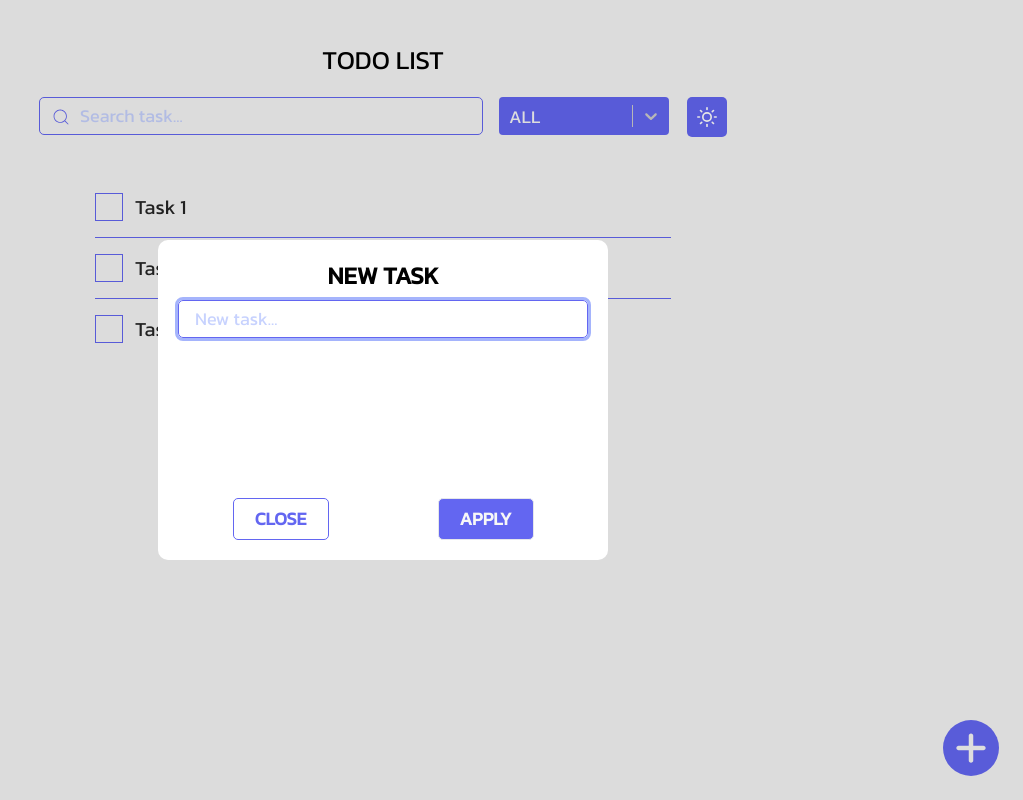
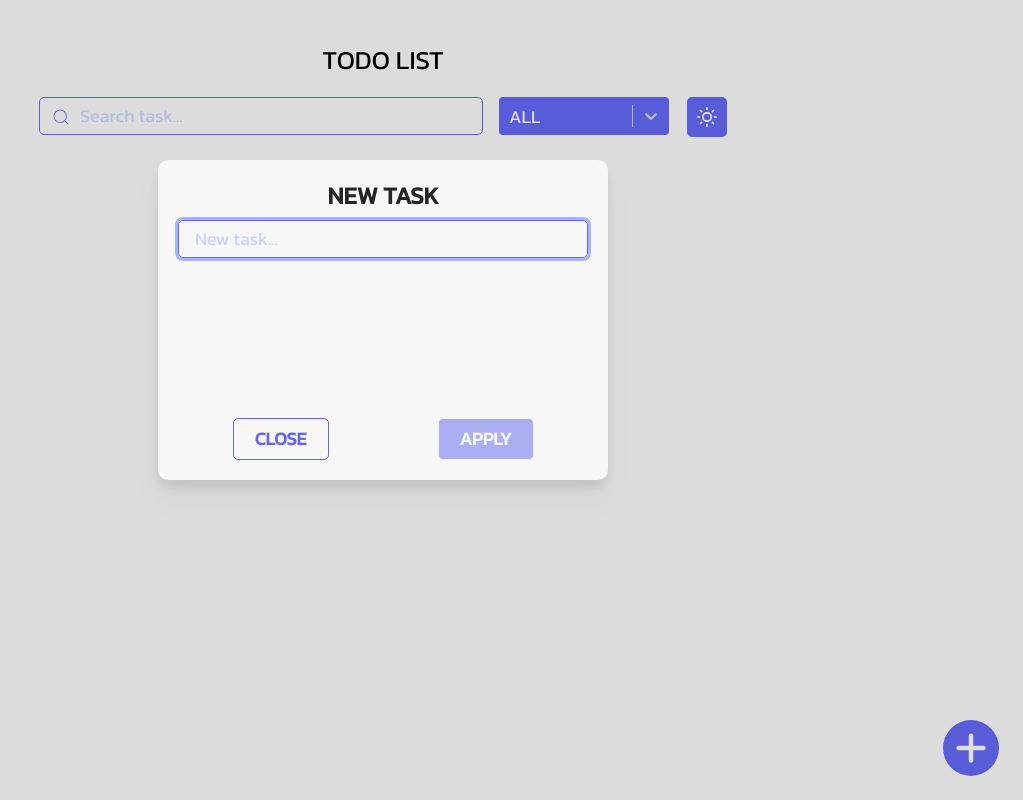
Before and after one commit to skyzerx777/ToDo-react, a React (Vite) app: page / in a window 1280 px wide. Both pictures are taken after a click on the button 1228 px from the left and 748 px from the top of the page. Shown: the whole page, without its empty margins (257-1280 px from the left). Built offline with nearby package versions, Linux system fonts and the light colour scheme.

Commit message:
adding tasks

```diff
--- a/src/App.tsx
+++ b/src/App.tsx
@@ -1,30 +1,49 @@
-import { createContext, useState } from 'react';
+import { createContext, useEffect, useState } from 'react';
 import { Helmet } from 'react-helmet';
 import './App.css';
 import AddTaskButton from './components/AddTaskButton';
 import Content from './components/Content';
 import Modal from './components/Modal';
 import SearchInput from './components/SearchInput';
-
-type ThemeContextType = {
-	theme: string;
-	setTheme: (theme: string) => void;
-};
+import { ThemeContextType } from './types/themeContext';
 
 export const ThemeContext = createContext<ThemeContextType>(
 	{} as ThemeContextType
 );
 
+export const TasksContext = createContext({});
+
 function App() {
 	const [theme, setTheme] = useState<string>('light');
 	const [isModalOpen, setIsModalOpen] = useState<boolean>(false);
+	const [tasks, setTasks] = useState([]);
 
-	const openModal = () => {
-		setIsModalOpen(true);
+	const saveData = () => {
+		if (tasks.length !== 0) {
+			localStorage.setItem('tasks', JSON.stringify(tasks));
+		}
 	};
+
+	const loadData = () => {
+		if (localStorage.getItem('tasks')) {
+			setTasks(Array.from(JSON.parse(localStorage.getItem('tasks'))));
+		}
+	};
+
+	useEffect(() => {
+		loadData();
+	}, []);
+
+	useEffect(() => {
+		window.addEventListener('beforeunload', saveData);
+		return () => {
+			window.removeEventListener('beforeunload', saveData);
+		};
+	}, [tasks]);
 
 	return (
 		<ThemeContext.Provider value={{ theme, setTheme }}>
+			<TasksContext.Provider value={{ tasks, setTasks }}>
 				<Helmet>
 					<style>
 						{`body{background-color: ${
@@ -41,10 +60,14 @@ function App() {
 						Todo list
 					</h1>
 					<SearchInput />
-				<AddTaskButton onClick={openModal} />
-				<Modal opened={isModalOpen} closeModal={() => setIsModalOpen(false)} />
+					<AddTaskButton onClick={() => setIsModalOpen(true)} />
+					<Modal
+						isModalOpen={isModalOpen}
+						closeModal={() => setIsModalOpen(false)}
+					/>
 				</header>
 				<Content />
+			</TasksContext.Provider>
 		</ThemeContext.Provider>
 	);
 }
--- a/src/components/ApplyButton.tsx
+++ b/src/components/ApplyButton.tsx
@@ -1,6 +1,30 @@
-export default function ApplyButton({ children }) {
+import { useContext, useEffect, useState } from 'react';
+import { TasksContext } from '../App';
+
+export default function ApplyButton({ children, inputValue, closeModal }) {
+	const { tasks, setTasks } = useContext(TasksContext);
+	const [buttonIsOn, setButtonIsOn] = useState(false);
+
+	useEffect(() => {
+		if (inputValue !== '') {
+			setButtonIsOn(true);
+		} else {
+			setButtonIsOn(false);
+		}
+	}, [inputValue]);
+
 	return (
-		<button className='w-24 text-lg leading- p-1 bg-indigo-500 text-[#f7f7f7] border uppercase font-bold rounded-[5px] hover:bg-indigo-600 transition-colors duration-300'>
+		<button
+			onClick={() => {
+				setTasks([
+					...tasks,
+					{ id: tasks.length, value: inputValue, isChecked: false },
+				]);
+				closeModal();
+			}}
+			disabled={buttonIsOn ? false : true}
+			className='w-24 text-lg leading- p-1 bg-indigo-500 text-[#f7f7f7] border uppercase font-bold rounded-[5px] hover:bg-indigo-600 transition-[background-color, opacity] duration-300 disabled:hover:bg-indigo-500 disabled:opacity-50'
+		>
 			{children}
 		</button>
 	);
--- a/src/components/CategorySelect.tsx
+++ b/src/components/CategorySelect.tsx
@@ -1,6 +1,6 @@
 import { useRef, useState } from 'react';
 import Select, { GroupBase, StylesConfig } from 'react-select';
-import { CategoryType } from '../types/CategoryType';
+import { CategoryType } from '../types/category';
 
 const options: CategoryType[] = [
 	{
--- a/src/components/Modal.tsx
+++ b/src/components/Modal.tsx
@@ -1,34 +1,47 @@
-import { useContext, useEffect, useRef } from 'react';
+import { useContext, useEffect, useRef, useState } from 'react';
 import { createPortal } from 'react-dom';
 import { ThemeContext } from '../App';
 import ApplyButton from './ApplyButton';
 import CloseModalButton from './CloseModalButton';
 import TaskInput from './TaskInput';
 
-export default function Modal({ opened, closeModal }) {
+export default function Modal({ isModalOpen, closeModal }) {
 	const modalRef = useRef();
 	const { theme } = useContext(ThemeContext);
+	const [inputValue, setInputValue] = useState<string>('');
 
 	useEffect(() => {
-		if (opened) {
+		if (isModalOpen) {
 			modalRef.current.showModal();
 		} else {
 			modalRef.current.close();
 		}
-	}, [opened]);
+	}, [isModalOpen]);
 
 	return createPortal(
 		<dialog
 			ref={modalRef}
 			onCancel={event => event.preventDefault()}
-			className='w-[450px] h-80 p-5 rounded-[10px]'
+			className={`w-[450px] h-80 p-5 rounded-[10px] absolute -top-[20%] drop-shadow-xl ${
+				theme === 'light'
+					? 'bg-[#f7f7f7]'
+					: 'bg-[#252525] border border-[#f7f7f7]'
+			}`}
 		>
 			<div className='flex flex-col h-full gap-y-2'>
-				<h2 className='uppercase font-bold text-center text-2xl'>New Task</h2>
-				<TaskInput />
+				<h2
+					className={`uppercase font-bold text-center text-2xl ${
+						theme === 'light' ? 'text-[#252525]' : 'text-[#f7f7f7]'
+					}`}
+				>
+					New Task
+				</h2>
+				<TaskInput setInputValue={setInputValue} isModalOpen={isModalOpen} />
 				<div className='flex justify-around mt-auto'>
 					<CloseModalButton closeModal={closeModal}>Close</CloseModalButton>
-					<ApplyButton>Apply</ApplyButton>
+					<ApplyButton inputValue={inputValue} closeModal={closeModal}>
+						Apply
+					</ApplyButton>
 				</div>
 			</div>
 		</dialog>,
--- /dev/null
+++ b/src/components/RemoveTaskButton.tsx
@@ -0,0 +1,3 @@
+export default function RemoveTaskButton() {
+	return <div>RemoveTask</div>;
+}
--- a/src/components/Task.tsx
+++ b/src/components/Task.tsx
@@ -1,23 +1,36 @@
-import { useContext, useState } from 'react';
+import { useContext } from 'react';
 import { FaCheck } from 'react-icons/fa';
-import { ThemeContext } from '../App';
+import { TasksContext, ThemeContext } from '../App';
 
-export default function Task({ children }: { children: string }) {
+export default function Task({ children, checked, taskIndex }) {
 	const { theme } = useContext(ThemeContext);
-	const [isChecked, setIsChecked] = useState<boolean>(false);
+	const { tasks, setTasks } = useContext(TasksContext);
+
+	const setCheck = () => {
+		setTasks(
+			tasks.map((item, index) => {
+				if (index === taskIndex) {
+					console.log(item);
+					return { ...item, isChecked: !checked };
+				}
+				return item;
+			})
+		);
+	};
+
 	return (
 		<div
-			className='border-b last:border-0 border-indigo-500 text-left py-4 text-xl cursor-pointer select-none '
-			onClick={() => setIsChecked(prev => !prev)}
+			onClick={setCheck}
+			className='border-b last:border-0 border-indigo-500 text-left py-4 text-xl cursor-pointer select-none'
 		>
 			<div
 				className={`inline-block w-7 h-7 align-top border border-indigo-500 relative transition-colors duration-300 ${
-					isChecked ? 'bg-indigo-500' : ' bg-transparent'
+					checked ? 'bg-indigo-500' : 'bg-transparent'
 				}`}
 			>
 				<div
 					className={`w-7 h-7 absolute left-[calc(50%-10px)] top-[calc(50%-10px)] text-[#f7f7f7] transition-opacity duration-300 ${
-						isChecked ? 'opacity-100' : 'opacity-0'
+						checked ? 'opacity-100' : 'opacity-0'
 					}`}
 				>
 					<FaCheck />
@@ -28,7 +41,7 @@ export default function Task({ children }: { children: string }) {
 					className={`leading-7 transition-all duration-200 ${
 						theme === 'light' ? 'text-[#252525]' : 'text-[#f7f7f7]'
 					} ${
-						isChecked ? 'line-through opacity-60' : 'no-underline opacity-100'
+						checked ? 'line-through opacity-60' : 'no-underline opacity-100'
 					}`}
 				>
 					{children}
--- a/src/components/TaskInput.tsx
+++ b/src/components/TaskInput.tsx
@@ -1,12 +1,28 @@
-import { useContext } from 'react';
+import { ChangeEvent, useContext, useEffect, useState } from 'react';
 import { ThemeContext } from '../App';
 
-export default function TaskInput() {
+export default function TaskInput({ setInputValue, isModalOpen }) {
 	const { theme } = useContext(ThemeContext);
+	const [inputText, setInputText] = useState('');
+
+	const onChangeHandler = (event: ChangeEvent) => {
+		setInputValue(event.target.value);
+		setInputText(event.target.value);
+	};
+
+	useEffect(() => {
+		if (isModalOpen) {
+			setInputValue('');
+			setInputText('');
+		}
+	}, [isModalOpen]);
+
 	return (
 		<input
 			type='text'
 			placeholder='New task...'
+			onChange={onChangeHandler}
+			value={inputText}
 			className={`w-full bg-transparent border rounded-[5px] px-4 py-1 leading-7 text-lg outline outline-[3px] outline-offset-0 outline-transparent transition-all duration-300  ${
 				theme === 'light'
 					? 'border-indigo-500 focus:outline-indigo-300 text-indigo-500 placeholder:text-indigo-200'
--- a/src/components/TasksList.tsx
+++ b/src/components/TasksList.tsx
@@ -1,11 +1,16 @@
+import { useContext } from 'react';
+import { TasksContext } from '../App';
 import Task from './Task';
 
 export default function TasksList() {
+	const { tasks } = useContext(TasksContext);
 	return (
 		<div>
-			<Task>Task 1</Task>
-			<Task>Task 2</Task>
-			<Task>Task 3</Task>
+			{tasks.map(task => (
+				<Task key={task.id} taskIndex={task.id} checked={task.isChecked}>
+					{task.value}
+				</Task>
+			))}
 		</div>
 	);
 }
--- /dev/null
+++ b/src/types/themeContext.ts
@@ -0,0 +1,4 @@
+export type ThemeContextType = {
+	theme: string;
+	setTheme: (theme: string) => void;
+};
```
Also changed, not shown: src/types/category.ts (renamed from src/types/CategoryType.ts). Lines whose indentation alone changed are shown as unchanged.
